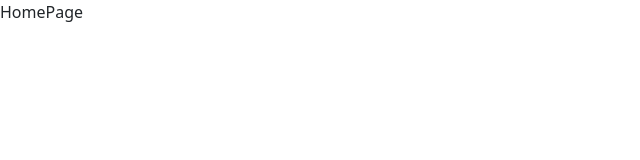
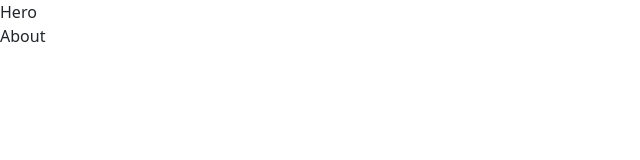
Before and after one commit to SimonePalmisciano/my_portfolio, a React (Vite) app: page / in a window 1280 px wide. Shown: the top 160 px of the page, without its empty margins (0-640 px from the left). Built offline with nearby package versions, Linux system fonts and the light colour scheme.

Commit message:
refactor: restructure app by removing HomePage, adding Hero and About sections, and updating index.html

```diff
--- a/index.html
+++ b/index.html
@@ -1,10 +1,10 @@
 <!doctype html>
-<html lang="en">
+<html lang="it">
   <head>
     <meta charset="UTF-8" />
     <link rel="icon" type="image/svg+xml" href="/favicon.svg" />
     <meta name="viewport" content="width=device-width, initial-scale=1.0" />
-    <title>react-props</title>
+    <title>my portfolio</title>
   </head>
   <body>
     <div id="root"></div>
--- a/src/App.jsx
+++ b/src/App.jsx
@@ -1,10 +1,14 @@
-import HomePage from "./pages/HomePage";
+import Hero from "./sections/Hero.jsx";
+import About from "./sections/About.jsx";
 
 
 
 function App() {
   return (
-    <HomePage />
+    <>
+      <Hero />
+      <About />
+    </>
   )
 }
 export default App;
--- a/src/pages/HomePage.jsx
+++ /dev/null
@@ -1,6 +0,0 @@
-function HomePage() {
-    return (
-        <div>HomePage</div>
-    )
-}
-export default HomePage
--- /dev/null
+++ b/src/sections/About.jsx
@@ -0,0 +1,6 @@
+function About() {
+    return (
+        <div>About</div>
+    )
+}
+export default About
--- /dev/null
+++ b/src/sections/Hero.jsx
@@ -0,0 +1,6 @@
+function Hero() {
+    return (
+        <div>Hero</div>
+    )
+}
+export default Hero
```
Also changed, not shown: 1 other file (tests, documents, lock files or other folders).
